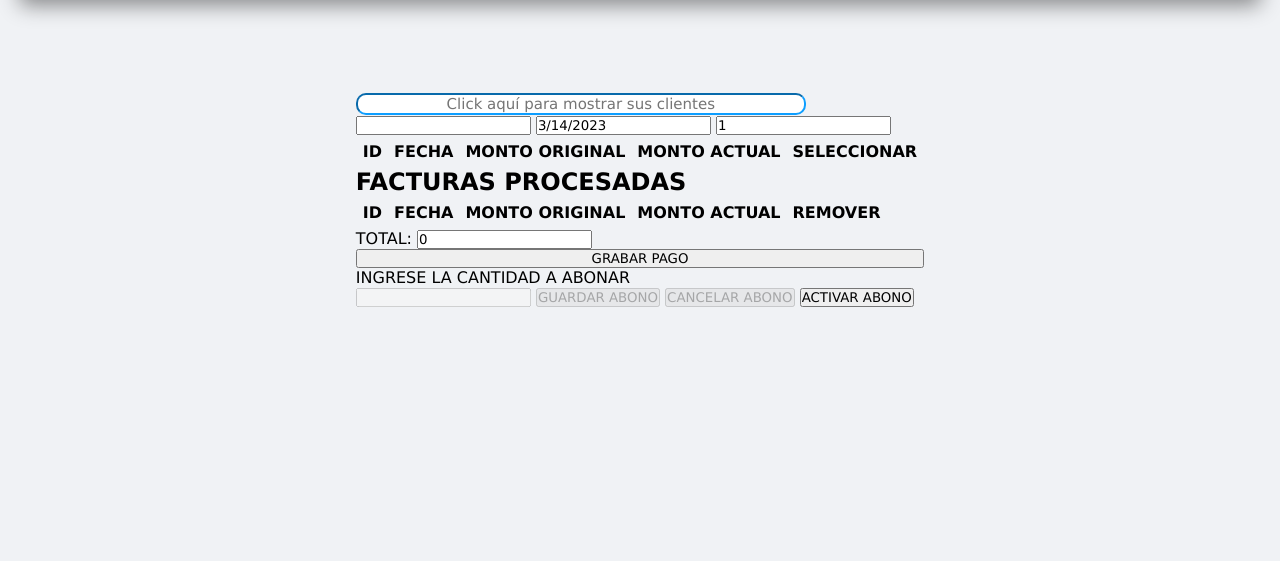
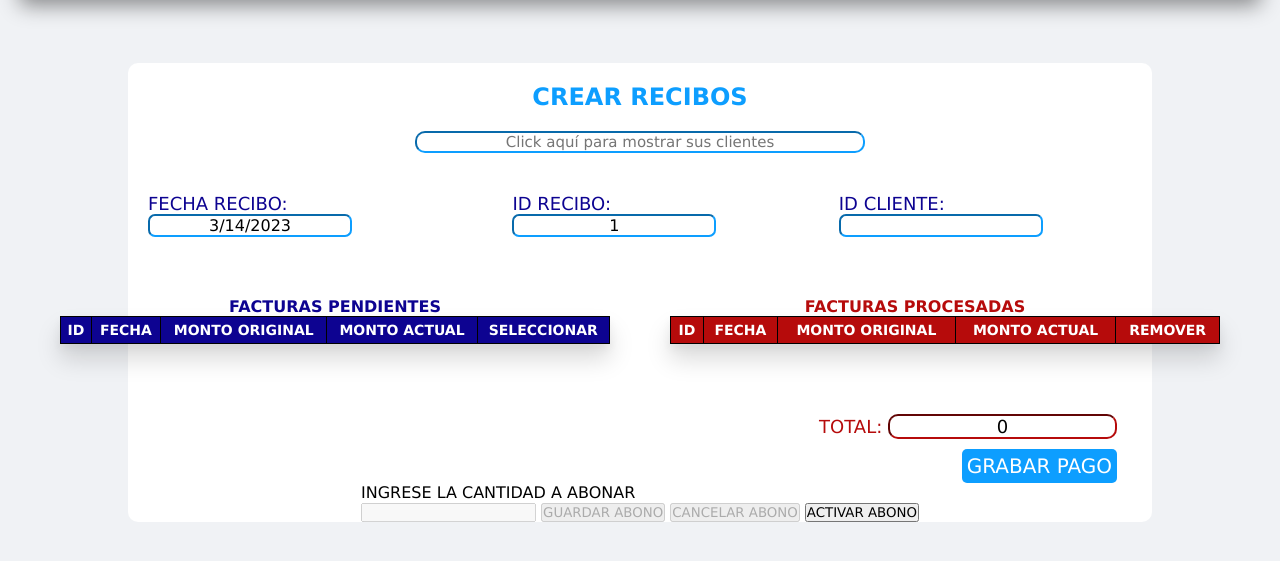
Before and after one commit to Chingons/Proyecto-Yo-Cobro-Mi-Dinero, a Flask app: page /recibo in a window 1280 px wide. Shown: the part 107-668 px from the top of the page. Run offline with Flask 2, Linux system fonts and the light colour scheme; the visitor is signed in with stand-in values (Sample User, id 1); data that the repository does not hold is empty; some libraries are stand-ins or nearby versions.

Commit message:
css tabla, input total y boton

```diff
--- a/blog/static/home.css
+++ b/blog/static/home.css
@@ -1003,7 +1003,7 @@ border-radius: 5px;
 }
 
 #htmlrecibo{
-  margin-top: 200px;
+  margin-top: 170px;
   display: flex;
   justify-content: center;
 }
@@ -1074,8 +1074,188 @@ border-radius: 5px;
 
 #input-ul-recibo{
   width: 450px;
-}
-
+ margin: 20px;
+}
+
+#contenido-recibo{
+  width: 80%;
+  background-color: white;
+  border-radius: 10px;
+  display: flex;
+  justify-content: center;
+  align-items: center;
+  flex-direction: column;
+}
+
+#titulo-crear-recibo{
+  color: #0d9eff;
+  display: flex;
+  justify-content: center;
+  align-items: center;
+  margin-top: 20px;
+}
+
+#inicio-recibo{
+  display: flex;
+  justify-content: center;
+  align-items: center;
+}
+.cont-irecibo{
+  font-size: 18px;
+  color: #0d0391;
+  margin: 20px;
+}
+.input-irecibo{
+  font-size: 16px;
+  justify-content: center;
+  text-align: center;
+  border-radius: 7px;
+  border-color: #0d9eff;
+}
+
+#contenedor-trecibo{
+  display: flex;
+  flex-direction: row;
+  margin-top: 40px;
+
+}
+
+#titulo-fpendiente{
+  display: flex;
+  justify-content: center;
+  align-items: center;
+}
+
+#titulo-fprocesada{
+  display: flex;
+  justify-content: center;
+  align-items: center;
+}
+
+#tabla-impresion-recibo{
+  font-size: 14px;
+  border: solid #0d0391 1px;
+  border-collapse: collapse;
+  text-align: center;
+  box-shadow: rgba(0, 0, 0, 0.15) 0px 15px 25px, rgba(0, 0, 0, 0.05) 0px 5px 10px;
+  margin-bottom: 70px;
+  width: 550px;
+  max-width: 550px;
+}
+
+#tabla-impresion-recibo th, td{
+  font-size: 14px;
+  border: 1px solid black;
+}
+
+#tabla-impresion-recibo th{
+  background-color: #0d0391;
+  color: white;
+}
+
+#tabla-impresion-recibo tr:hover{
+  background-color: #bebed2;
+
+}
+#titulo-fpendiente{
+  color: #0d0391;
+}
+
+#tabla-facturas-pagar{
+  font-size: 14px;
+  margin-left: 60px;
+  border: solid #0d0391 1px;
+  border-collapse: collapse;
+  text-align: center;
+  box-shadow: rgba(0, 0, 0, 0.15) 0px 15px 25px, rgba(0, 0, 0, 0.05) 0px 5px 10px;
+  margin-bottom: 70px;
+  width: 550px;
+  max-width: 550px;
+}
+
+#tabla-facturas-pagar th, td{
+
+  font-size: 14px;
+  border: 1px solid black;
+}
+
+#tabla-facturas-pagar th{
+  background-color: #b60b0b;
+  color: white;
+}
+
+#tabla-facturas-pagar tr:hover{
+  background-color: #bebed2;
+
+}
+
+#titulo-fprocesada{
+  color: #b60b0b;
+}
+
+#boton-fpremover{
+  background-color: #c20d0d;
+  color: white;
+  font-size: 14px;
+  padding: 2px;
+  border: none;
+  border-radius: 3px;
+}
+
+#boton-fpremover:hover{
+  cursor: pointer;
+}
+
+#boton-fpseleccionar{
+  background-color: #003785;
+  color: white;
+  font-size: 14px;
+  padding: 2px;
+  border: none;
+  border-radius: 3px;
+}
+
+#boton-fpseleccionar:hover{
+  cursor: pointer;
+}
+
+#input-total{
+font-size: 18px;
+border-radius: 10px;
+border-color: #b60b0b;
+justify-content: center;
+text-align: center;
+}
+#t-total-recibo{
+  font-size: 18px;
+  color: #b60b0b;
+}
+
+#organizar-t-b-recibo{
+  display: flex;
+  width: 100%;
+  justify-content: end;
+  align-items: end;
+  flex-direction: column;
+  margin-right: 70px;
+}
+
+#boton-error-recibo{
+  margin-top: 10px;
+}
+
+#boton-guardar-recibo{
+  font-size: 20px;
+  border: none;
+  border-radius: 5px;
+  padding: 5px;
+  background-color: #0d9eff;
+  color: white;
+}
+
+#boton-guardar-recibo:hover{
+  cursor: pointer;
+}
 
 @media screen and (min-width:1200px) and (max-width: 1500px){
   #facturador{
--- a/blog/static/recibo.json
+++ b/blog/static/recibo.json
@@ -1 +1 @@
-{"0": {"idcliente": 1, "nombre": "Adrian Rosario", "telefono": "8095369874", "identificacion": "402336266999", "direccion": "El Ranchito", "facturas": [[8, 1, 1, "14/3/2023", 31, 31, "ACTIVO", "NO"]]}, "1": {"idcliente": 3, "nombre": "Eduardo Sanchez", "telefono": "8095407536", "identificacion": "402336266271", "direccion": "Santiago, Gurabo", "facturas": []}}
+{"0": {"idcliente": 1, "nombre": "Adrian Rosario", "telefono": "8095369874", "identificacion": "402336266999", "direccion": "El Ranchito", "facturas": [[9, 1, 1, "14/3/2023", 30000, 30000, "ACTIVO", "NO"], [11, 1, 1, "14/3/2023", 315, 315, "ACTIVO", "NO"], [14, 1, 1, "14/3/2023", 133500, 133500, "ACTIVO", "NO"]]}, "1": {"idcliente": 3, "nombre": "Eduardo Sanchez", "telefono": "8095407536", "identificacion": "402336266271", "direccion": "Santiago, Gurabo", "facturas": []}}
--- a/blog/templates/inicio.html
+++ b/blog/templates/inicio.html
@@ -117,11 +117,11 @@
 
 
         </div>
-
+        <h3 id="titulo-articulos">ARTICULOS</h3>
         <div class="impresion-articulos">
             <table id="elementos-factura">
                 <tr id="tr-titulos"  class="no-mostrar">
-                    <h3 id="titulo-articulos">ARTICULOS</h3>
+
                     <th id="titulo-cantidad">CANTIDAD</th>
                     <TH id="titulo-descripcion">DESCRIPCION</TH>
                     <TH id="titulo-precio">PRECIO</TH>
--- a/blog/templates/recibo.html
+++ b/blog/templates/recibo.html
@@ -3,6 +3,22 @@
 
 <div id="htmlrecibo">
     <div id="contenido-recibo">
+        <h2 id="titulo-crear-recibo">CREAR RECIBOS</h2>
+        <div id="input-ul-recibo">
+
+            <input type="text" id="recibo-input" placeholder="Click aquí para mostrar sus clientes" onclick="ul_imp();" onkeyup="buscar();">
+            <ul id="impresion-clientes-recibo">
+            </ul>
+
+        </div>
+        <div id="inicio-recibo">
+
+            <p class="cont-irecibo">FECHA RECIBO: <input type="text" class="input-irecibo" name="fecha_recibo" id="fecha_recibo" readonly></p>
+            <p class="cont-irecibo">ID RECIBO: <input type="text" class="input-irecibo" name="idrecibo" id="idrecibo" value="{{id}}" readonly></p>
+            <p class="cont-irecibo">ID CLIENTE: <input type="text" class="input-irecibo" name="id-cliente-recibo" id="id-cliente-recibo" readonly></p>
+
+        </div>
+
         <div id="mensaje-pago">
 
             <p>¿Has recibido la suma de RD$:?</p>
@@ -25,21 +41,14 @@
 
             <input type="button" id="mensaje-cancelar-abono" value="CANCELAR">
         </div>
-        <div id="input-ul-recibo">
-            <input type="text" id="recibo-input" placeholder="Click aquí para mostrar sus clientes" onclick="ul_imp();" onkeyup="buscar();">
-            <ul id="impresion-clientes-recibo">
-            </ul>
-
-        </div>
-
-        <input type="text" name="id-cliente-recibo" id="id-cliente-recibo" readonly>
-        <input type="text" name="fecha_recibo" id="fecha_recibo" readonly>
-        <input type="text" name="idrecibo" id="idrecibo" value="{{id}}" readonly>
 
 
 
 
+       <div id="contenedor-trecibo">
 
+        <div id="div-timpresion">
+            <h4 id="titulo-fpendiente">FACTURAS PENDIENTES</h4>
             <table id="tabla-impresion-recibo">
                 <tr>
                     <th>ID</th>
@@ -50,7 +59,9 @@
                 </tr>
             </table>
 
-        <h2>FACTURAS PROCESADAS</h2>
+        </div>
+        <div id="t-frecibo">
+            <h4 id="titulo-fprocesada">FACTURAS PROCESADAS</h4>
 
         <table id="tabla-facturas-pagar">
             <tr>
@@ -62,12 +73,20 @@
             </tr>
         </table>
 
-        <label >TOTAL: <input type="text" value="0" id="input-total" readonly> </label>
+        </div>
+       </div>
+
+
+       <div id="organizar-t-b-recibo">
+        <label id="t-total-recibo">TOTAL: <input type="text" value="0" id="input-total" readonly> </label>
         <div id="boton-error-recibo">
             <p id="error-procesar-facturas">FAVOR PROCESAR FACTURAS</p>
             <input type="button" id="boton-guardar-recibo" value="GRABAR PAGO" onclick="comprobar();">
 
         </div>
+
+       </div>
+
 
         <div>
             <p>INGRESE LA CANTIDAD A ABONAR</p>
@@ -190,6 +209,7 @@
             let td_seleccionar = document.createElement('td');
             let boton_seleccionar = document.createElement("button");
 
+            boton_seleccionar.id = "boton-fpseleccionar";
             td_id.innerHTML = datos_facturas[p][0];
             td_fecha.innerHTML = datos_facturas[p][3];
             td_monto_original.innerHTML =  new Intl.NumberFormat('en-US').format(datos_facturas[p][4]);
@@ -240,6 +260,7 @@
                 td_monto_originalr.innerHTML = new Intl.NumberFormat('en-US').format(recibidas[4]);
                 td_monto_actualr.innerHTML = new Intl.NumberFormat('en-US').format(recibidas[5]);
                 boton_remover.innerHTML = "REMOVER";
+                boton_remover.id = "boton-fpremover";
                 boton_remover.addEventListener("click", function(){
                     let  remover_elemento = document.getElementById(recibidas[0]);
                     let input_total_resta = document.getElementById("input-total");
```
Lines whose indentation alone changed are shown as unchanged.
